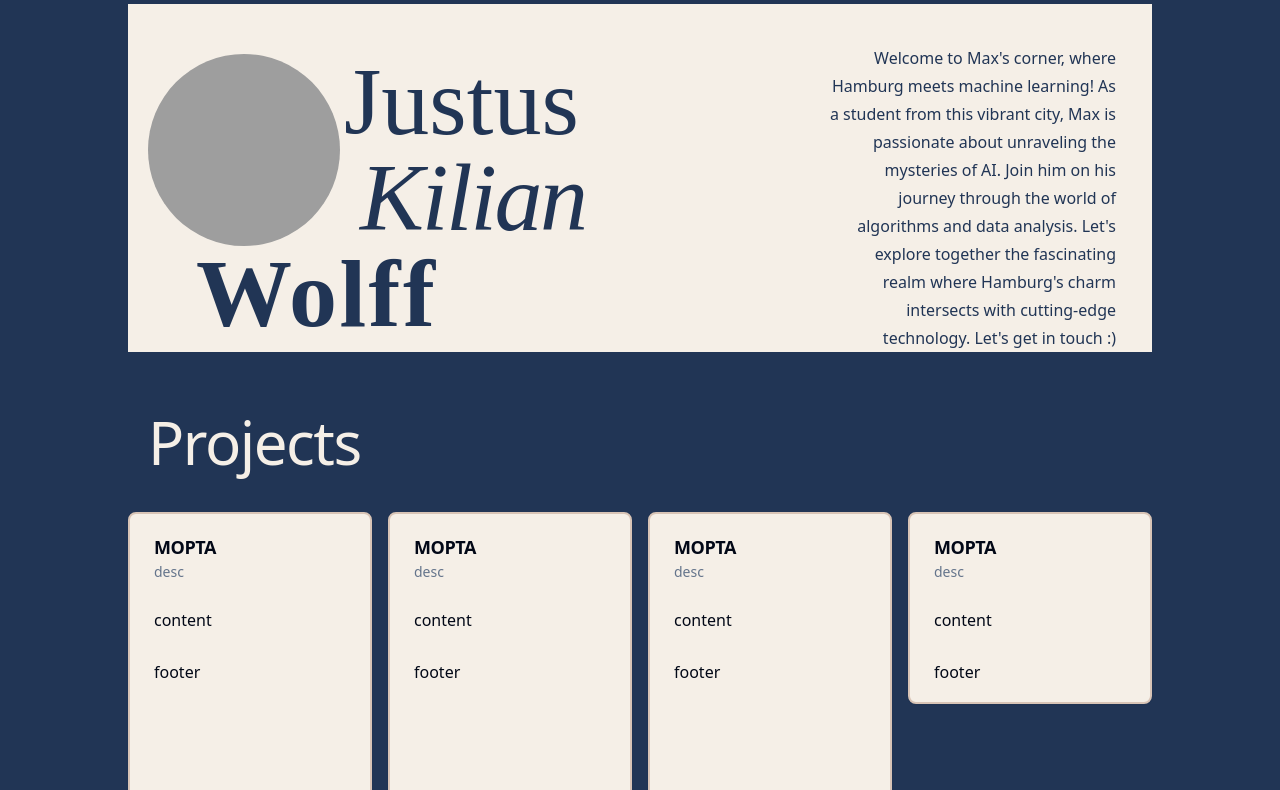
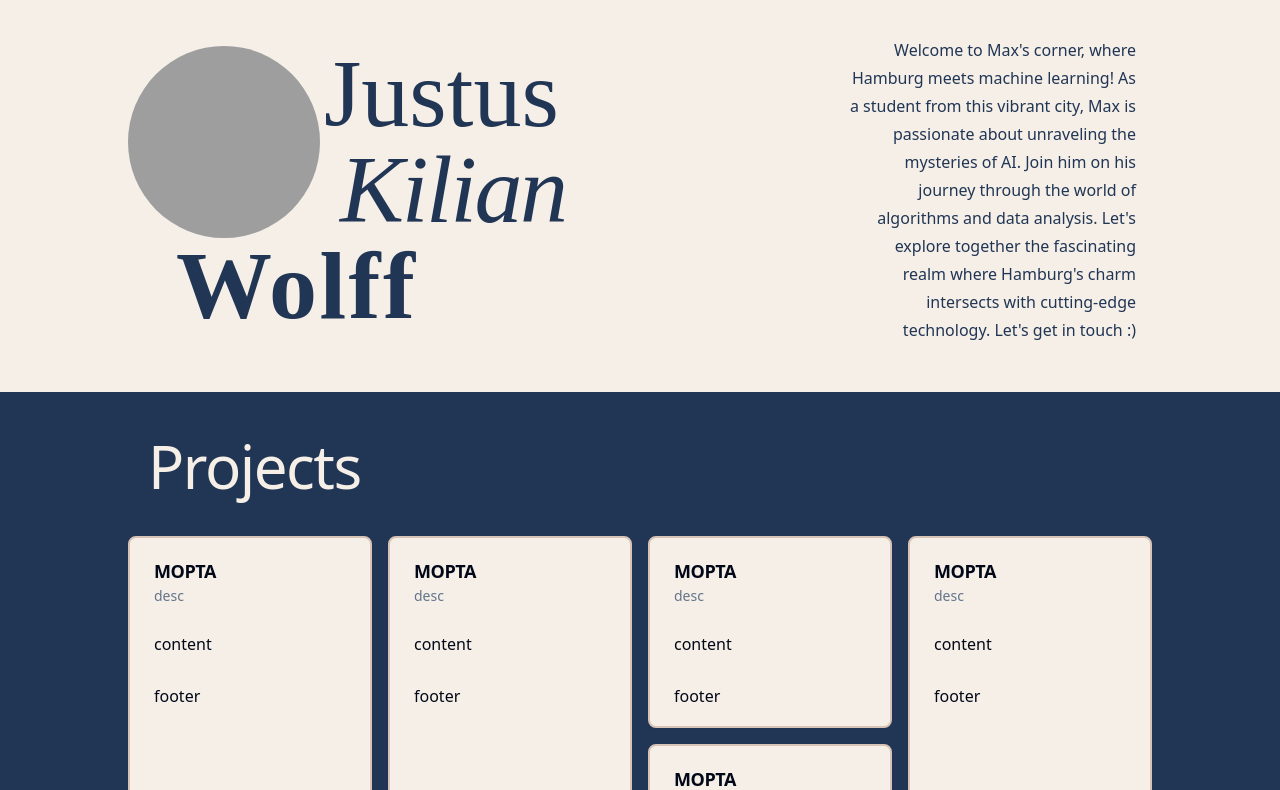
Before and after one commit to justuskilianwolff/personal-portfolio-website, a SvelteKit app: page / in a window 1280 px wide. Shown: the top 790 px of the page. Built offline with nearby package versions, Linux system fonts and the light colour scheme; grey boxes are pictures that could not be loaded; a web font is replaced by a local one.

Commit message:
something

```diff
--- a/src/routes/+page.svelte
+++ b/src/routes/+page.svelte
@@ -4,10 +4,10 @@
 	import Section from '$lib/Section.svelte';
 	import Card from '$lib/Card.svelte';
 	import Masonry from '$lib/Masonry.svelte';
+	import SectionHeader from '$lib/SectionHeader.svelte';
 </script>
 
-<Section backgroundColor="second">
-	<div class="bg-second px-5 pt-10">
+<Section class="bg-second py-8">
 	<div class="flex flex-col gap-4 justify-between md:flex-row md:items-center md:gap-0">
 		<div class="flex flex-col">
 			<div class="flex flex-row">
@@ -20,30 +20,44 @@
 			<h1 class=" text-first pl-12 py-0 font-bold tracking-wide">Wolff</h1>
 		</div>
 		<p class="text-first px-4 max-w-80 md:text-right">
-				Welcome to Max's corner, where Hamburg meets machine learning! As a student from this
-				vibrant city, Max is passionate about unraveling the mysteries of AI. Join him on his
-				journey through the world of algorithms and data analysis. Let's explore together the
-				fascinating realm where Hamburg's charm intersects with cutting-edge technology. Let's get
-				in touch :)
+			Welcome to Max's corner, where Hamburg meets machine learning! As a student from this vibrant
+			city, Max is passionate about unraveling the mysteries of AI. Join him on his journey through
+			the world of algorithms and data analysis. Let's explore together the fascinating realm where
+			Hamburg's charm intersects with cutting-edge technology. Let's get in touch :)
 		</p>
 	</div>
-	</div>
 </Section>
-<Section backgroundColor="first" class="bg-first pb-12">
-	<div class="px-5 py-10">
-		<h2 class="text-second">Projects</h2>
-	</div>
+<Section class="bg-first">
+	<SectionHeader heading="Projects" class="text-second" />
 	<Masonry>
+		<Card title="MOPTA" description="desc" content="content" footer="footer" />
+		<Card title="MOPTA" description="desc" content="content" footer="footer" />
+		<Card title="MOPTA" description="desc" content="content" footer="footer" />
+		<Card title="MOPTA" description="desc" content="content" footer="footer" />
 		<Card title="MOPTA" description="desc" content="content" footer="footer" />
 		<Card title="MOPTA" description="desc" content="content" footer="footer" />
 		<Card title="MOPTA" description="desc" content="content" footer="footer" />
 		<Card title="MOPTA" description="desc" content="content" footer="footer" />
 	</Masonry>
 </Section>
-
+<Section class="bg-second">
+	<SectionHeader heading="Work" class="text-first" />
+	<Masonry>
+		<Card title="MOPTA" description="desc" content="content" footer="footer" />
+		<Card title="MOPTA" description="desc" content="content" footer="footer" />
+		<Card title="MOPTA" description="desc" content="content" footer="footer" />
+		<Card title="MOPTA" description="desc" content="content" footer="footer" />
+		<Card title="MOPTA" description="desc" content="content" footer="footer" />
+		<Card title="MOPTA" description="desc" content="content" footer="footer" />
+		<Card title="MOPTA" description="desc" content="content" footer="footer" />
+		<Card title="MOPTA" description="desc" content="content" footer="footer" />
+	</Masonry>
+</Section>
+<Section class="bg-second">
 	<div class=" pt-10 pb-4 flex flex-row justify-center gap-10 items-center">
 		<a href="mailto:moin@justuskilianwolff.io">moin@justuskilianwolff.io</a>
 		<iconify-icon icon="mdi:github" />
 		<iconify-icon icon="mdi:linkedin" />
 		<iconify-icon icon="mdi:instagram" />
 	</div>
+</Section>
```
Lines whose indentation alone changed are shown as unchanged.
